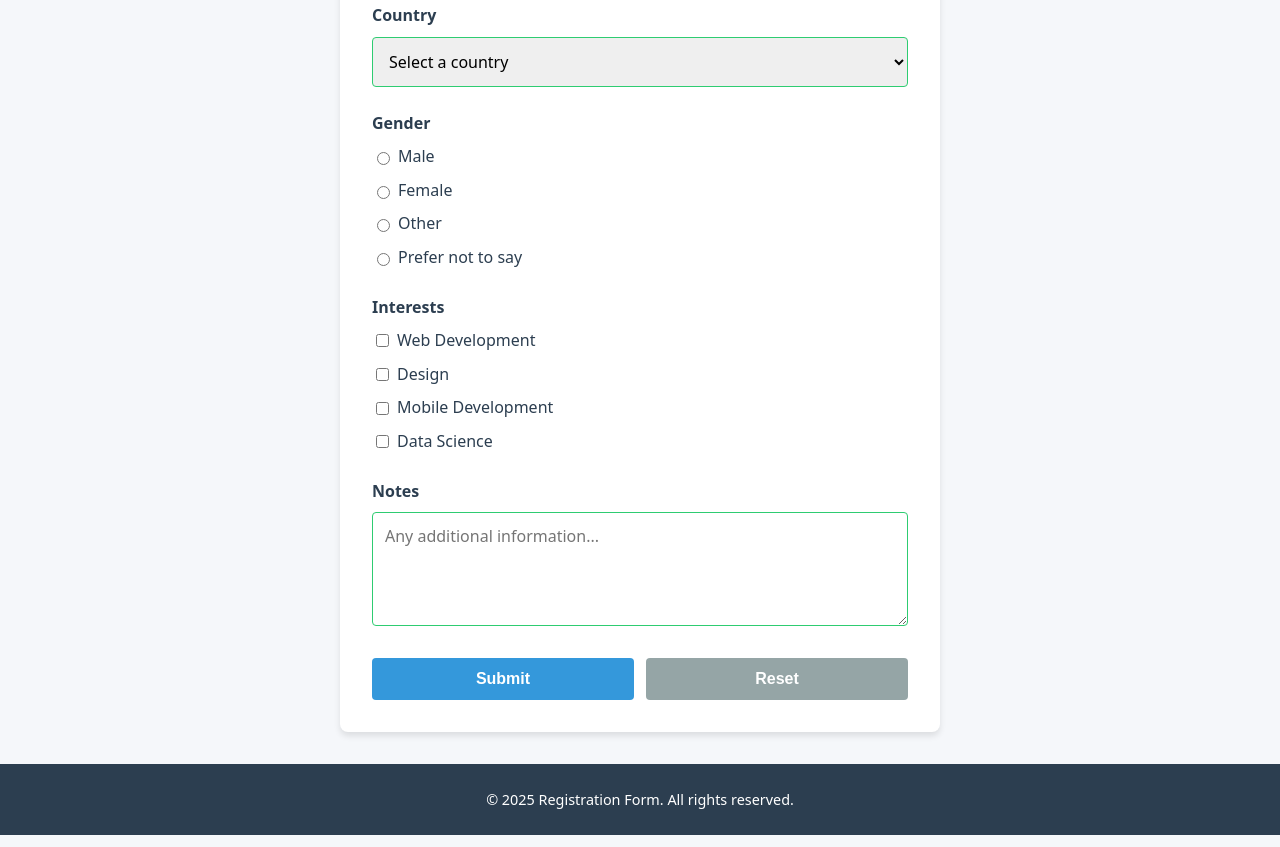
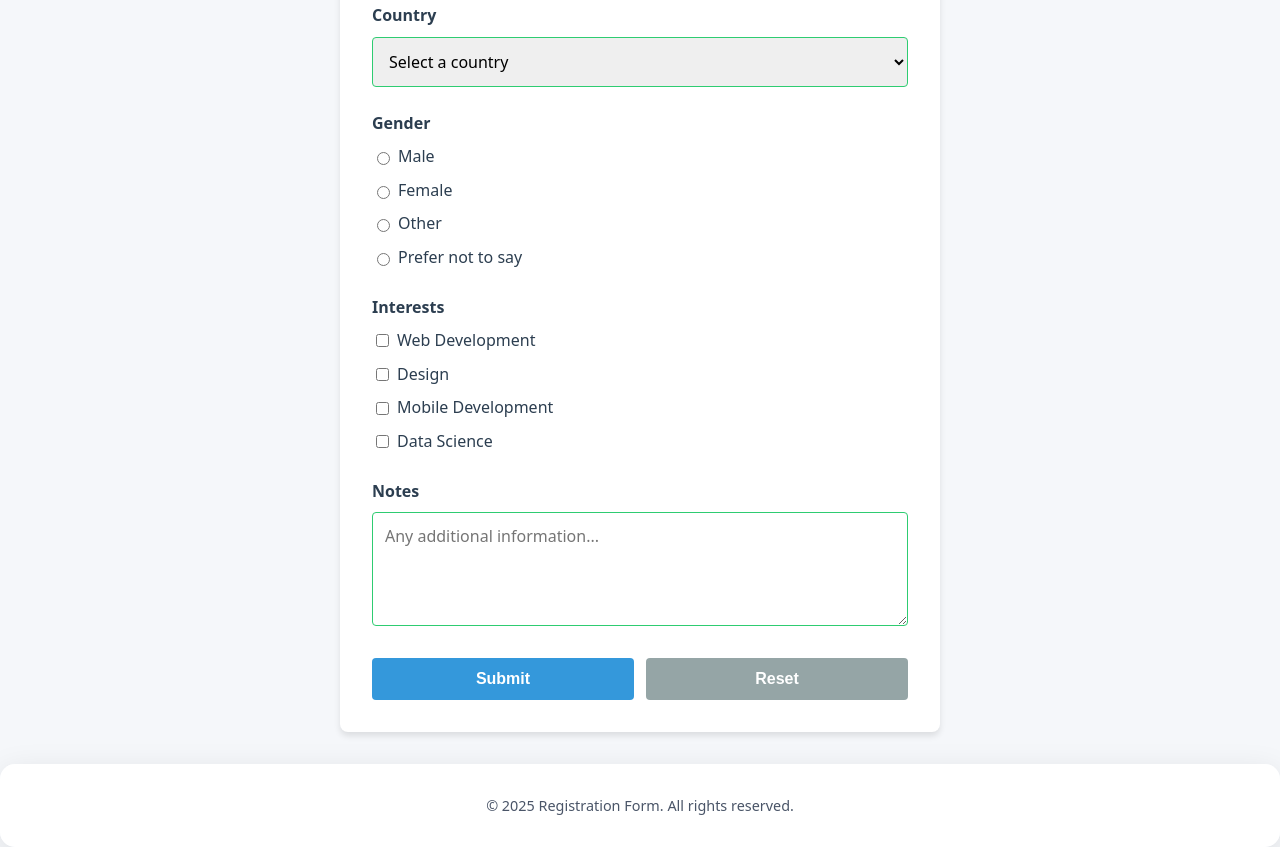
Before and after one commit to ian-szn/Form-Group-work, a plain HTML site: page index.html in a window 1280 px wide. Shown: the part 477-1324 px from the top of the page. Drawn offline with Linux system fonts and the light colour scheme.

Commit message:
Update index.css

```diff
--- a/index.css
+++ b/index.css
@@ -165,6 +165,15 @@ input:valid, select:valid, textarea:valid {
 footer {
   margin-top: 2rem;
   font-size: 0.9rem;
+
+  text-align: center;
+    padding: 30px 20px;
+    background: rgba(255, 255, 255, 0.95);
+    backdrop-filter: blur(10px);
+    color: #4a5568;
+    margin-top: 30px;
+    border-radius: 15px;
+    box-shadow: 0 8px 32px rgba(0, 0, 0, 0.1);
 }
 
 @media (max-width: 640px) {
```
